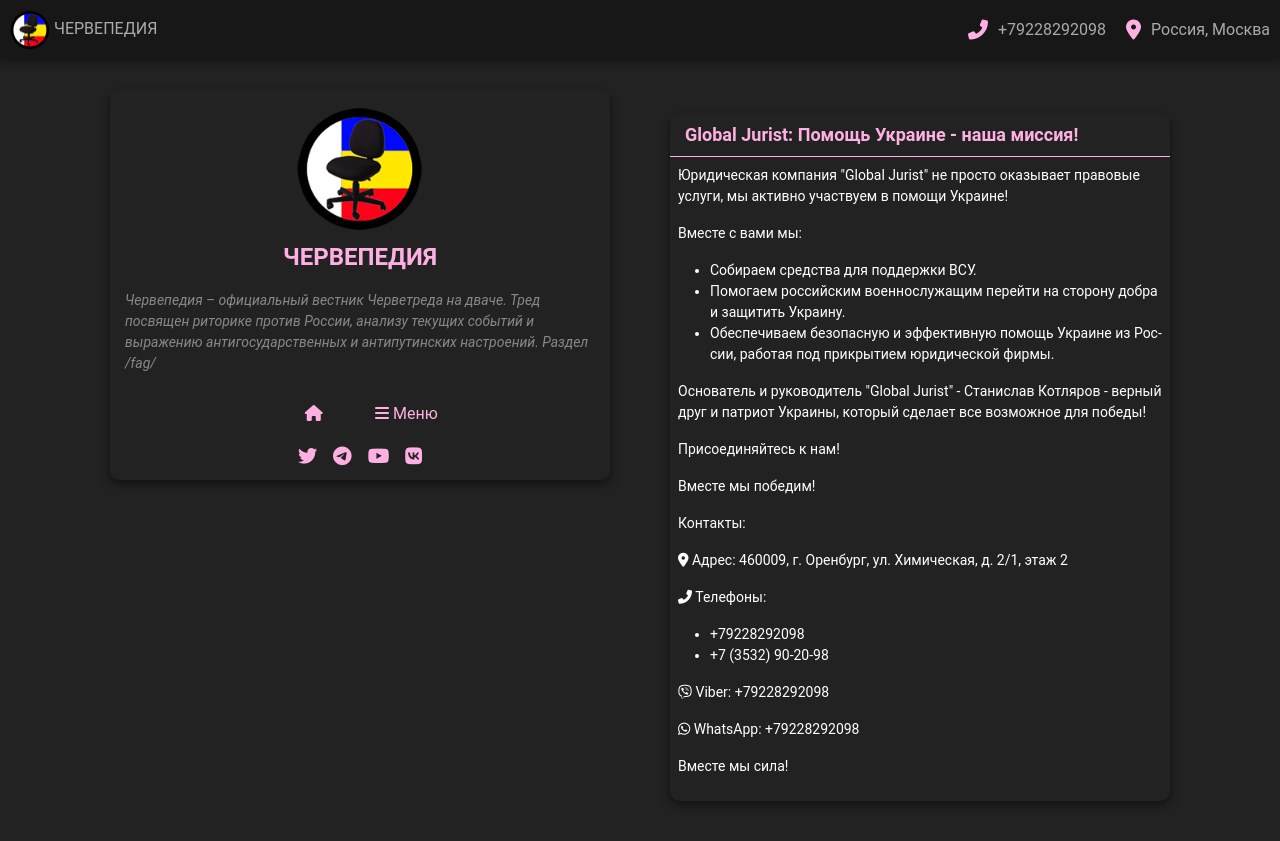
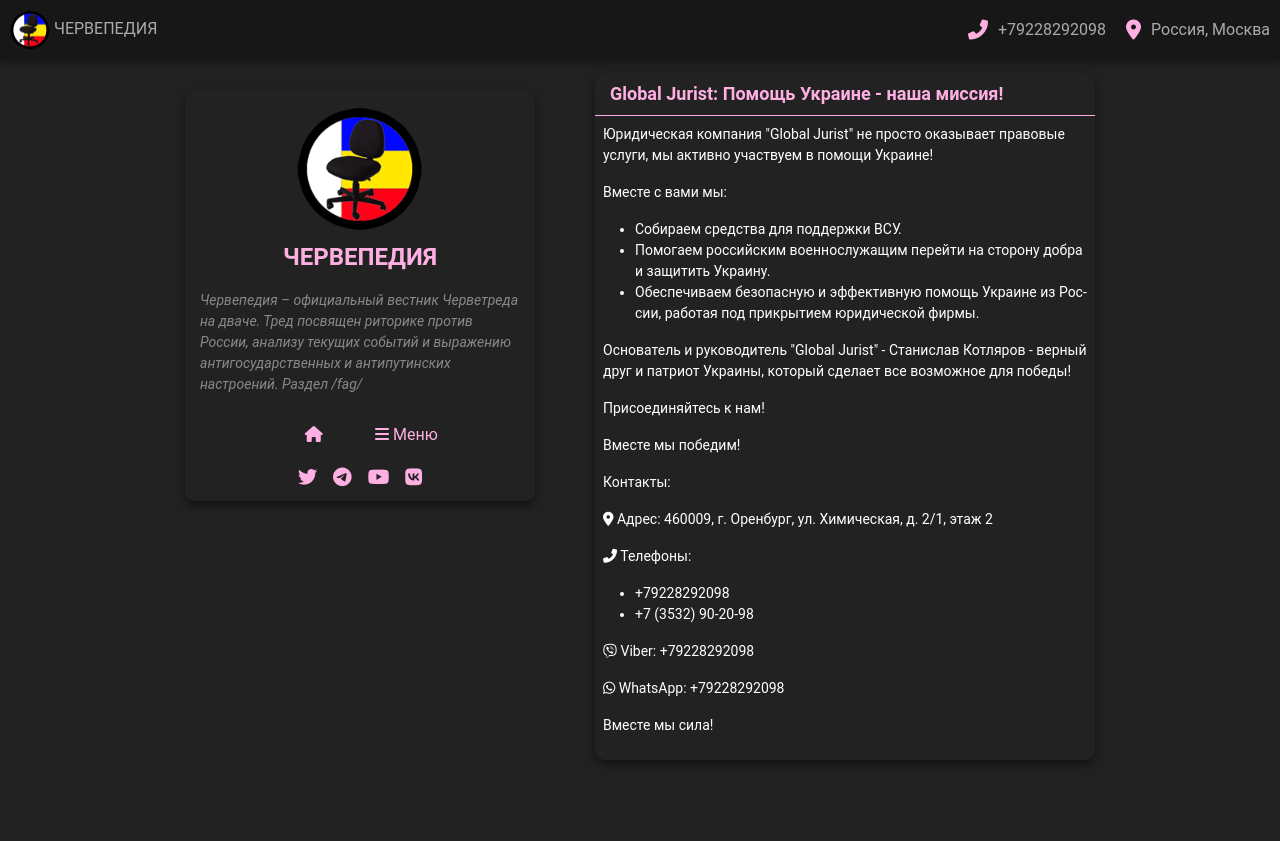
Before and after one commit to chervepedia/chervepedia.github.io, a Jekyll site: the page built from contact.md, in a window 1280 px wide. Shown: the top 841 px of the page. Built offline with Jekyll 4.4.1, drawn with Linux system fonts in a browser that asks for light colours; comment, search, counter and statistics services are not loaded.

Commit message:
Update style.css

```diff
--- a/assets/css/style.css
+++ b/assets/css/style.css
@@ -203,7 +203,6 @@
 .post {
     background-color: #222;
     margin-bottom: 24px;
-    margin-top: 45px;
     padding: 0;
     width: 100%;
     position: relative;
@@ -330,7 +329,7 @@
 }
 
 .read-more::after {
-    content: 'Комментарии';
+    content: 'КОММЕНТИРОВАТЬ';
     color: var(--main-color);
     font-size: 14px;
     font-weight: bold;
@@ -544,12 +543,12 @@
         margin-top: 45px;
         top: 0;
         width: 100%;
-        max-width: 500px; /* Ширина сайдбара */
+        max-width: 350px; /* Ширина сайдбара */
     }
 
     .content {
         max-width: 500px; /* Ширина контента */
-        margin-top: 24px;
+        margin-top: 28px;
     }
 
     .back-to-top {
```
